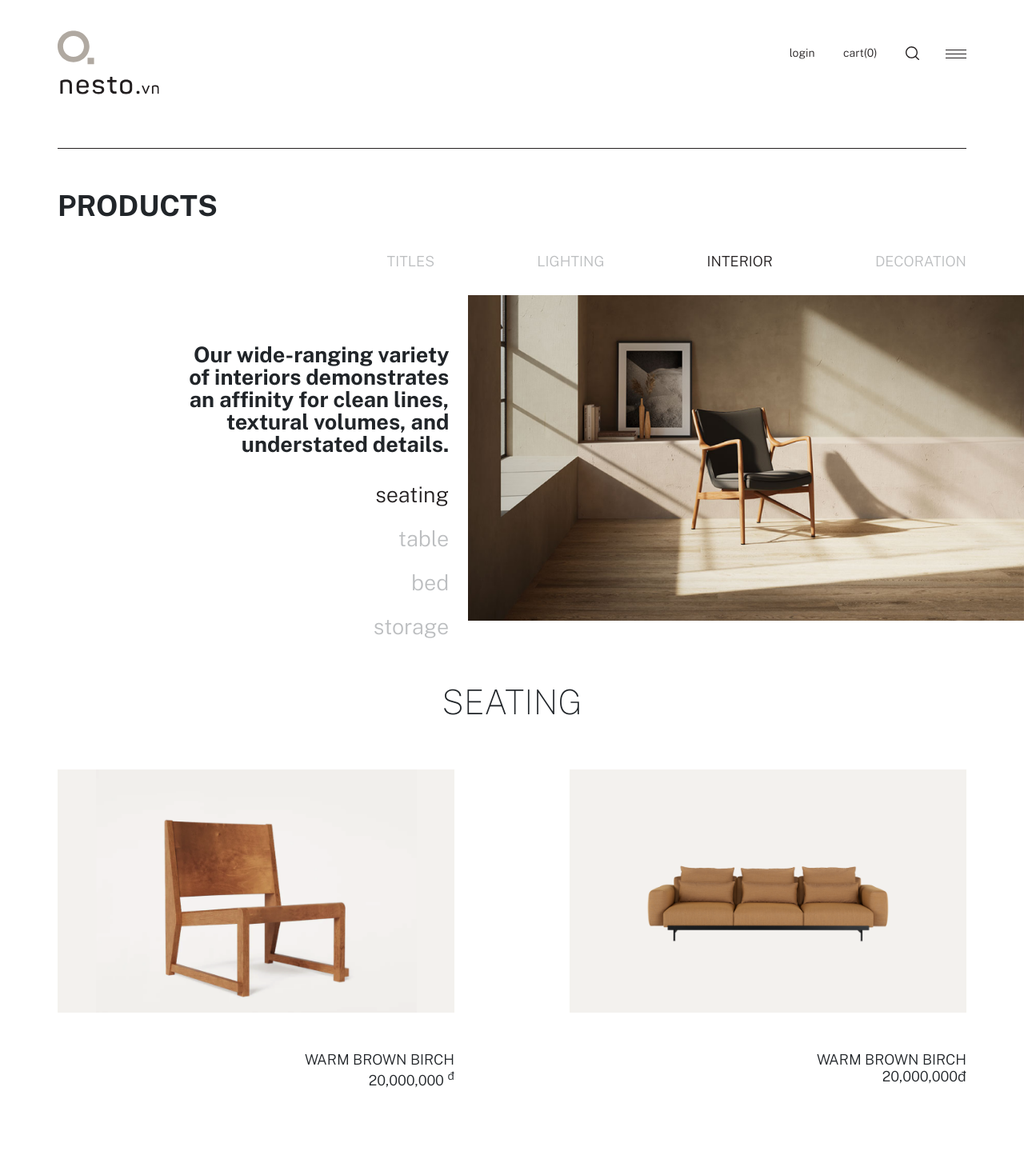
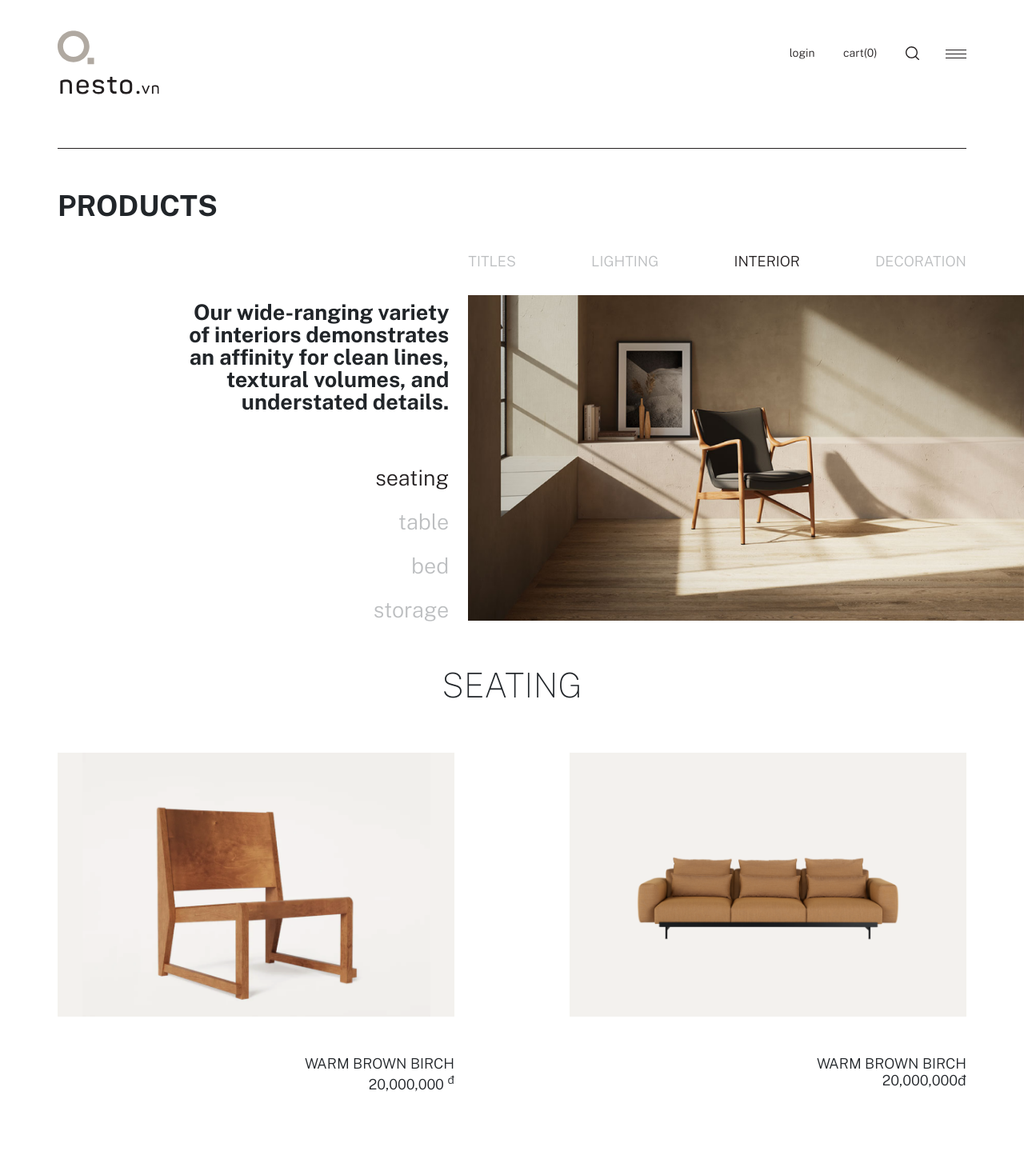
Before and after one commit to develite98/nesto-ui, an Angular app: page /home in a window 1280 px wide. Shown: the top 1439 px of the page at 80% size. Built offline with nearby package versions, Linux system fonts and the light colour scheme.

Commit message:
update home

```diff
--- a/src/app/home/home.component.html
+++ b/src/app/home/home.component.html
@@ -105,22 +105,6 @@
         <h1>PRODUCTS</h1>
     </div>
 
-    <div class="nesto-container">
-        <div class="row">
-            <div class="col-5">
-            </div>
-
-            <div class="col-7">
-                <div class="home-landing__right-nav">
-                    <a class="nav-item">TITLES</a>
-                    <a class="nav-item">LIGHTING</a>
-                    <a class="nav-item active">INTERIOR</a>
-                    <a class="nav-item">DECORATION</a>
-                </div>
-            </div>
-        </div>
-    </div>
-
     <div class="nesto-container container-left">
         <div class="row justify-content-end">
             <div class="col-5 d-flex flex-column align-items-end">
@@ -138,6 +122,15 @@
             </div>
 
             <div class="col-7">
+                <div class="home-landing__right-nav">
+                    <div class="row justify-content-between">
+                        <a class="nav-item col-auto">TITLES</a>
+                        <a class="nav-item col-auto">LIGHTING</a>
+                        <a class="nav-item col-auto active">INTERIOR</a>
+                        <a class="nav-item col-auto">DECORATION</a>
+                    </div>
+
+                </div>
                 <div class="home-landing__img">
                     <img src="assets/images/home-landing.png" alt="home-landing" />
                 </div>
@@ -154,7 +147,10 @@
         <div class="row gx-5">
             <div class="col-6">
                 <div class="product-card">
-                    <img class="product-card__image" src="assets/images/home-seat-1.png" alt="product-card" />
+                    <div class="product-card__image">
+                        <img class="image-1" src="assets/images/home-seat-1.png" alt="product-card" />
+                        <img class="image-2" src="assets/images/home-seat-2.png" alt="product-card" />
+                    </div>
 
                     <div class="product-card__title">WARM BROWN BIRCH</div>
                     <div class="product-card__price">20,000,000 <span class="currency">đ</span></div>
--- a/src/styles.scss
+++ b/src/styles.scss
@@ -185,6 +185,8 @@
   }
 
   &__left-nav {
+    margin-top: auto;
+
     .nav-item {
       font-size: 1.5em;
       font-weight: 300;
@@ -212,12 +214,10 @@
   }
 
   &__right-nav {
-    display: flex;
-    justify-content: flex-end;
     margin-bottom: 2rem;
+    padding-right: 72px;
 
     .nav-item {
-      margin-left: 8rem;
       font-size: 18px;
       font-weight: 300;
       line-height: 21px;
@@ -254,8 +254,34 @@
   &__image {
     width: 100%;
     height: auto;
-    max-height: 320px;
+    height: 330px;
     object-fit: cover;
+    position: relative;
+
+    .image-1,
+    .image-2 {
+      width: 100%;
+      height: 100%;
+      object-fit: cover;
+      position: absolute;
+      top: 0;
+      right: 0;
+      transition: 0.3s all ease-in;
+    }
+
+    .image-2 {
+      opacity: 0;
+    }
+
+    &:hover {
+      .image-1 {
+        opacity: 0;
+      }
+
+      .image-2 {
+        opacity: 1;
+      }
+    }
   }
 
   &__title {
```
